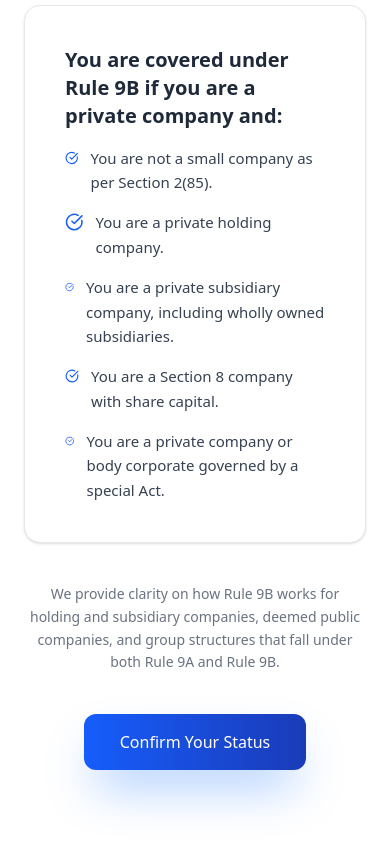
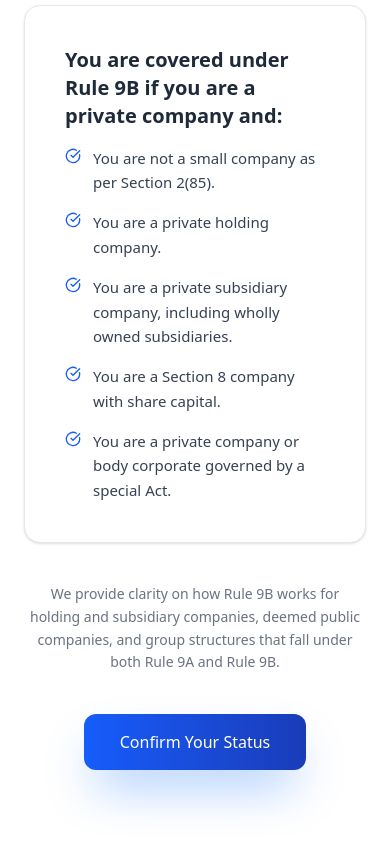
Before and after one commit to Dhanalakshmisherugar14/landingpage, a React (Vite) app: page / in a window 390 px wide. Shown: the part 3285-4129 px from the top of the page. Built offline with nearby package versions, Linux system fonts and the light colour scheme; a web font is replaced by a local one.

Commit message:
check circle changed

```diff
--- a/src/components/Apply.jsx
+++ b/src/components/Apply.jsx
@@ -25,27 +25,27 @@ const Apply = () => {
 
           <ul className="space-y-4 text-gray-700 text-[15px] leading-relaxed">
             <li className="flex items-start gap-3">
-              <CheckCircle className="text-blue-600 mt-0.5" size={20} />
+              <CheckCircle className="text-blue-600 mt-0.5 flex-shrink-0 w-4 h-4 md:w-5 md:h-5" />
               You are not a small company as per Section 2(85).
             </li>
 
             <li className="flex items-start gap-3">
-              <CheckCircle className="text-blue-600 mt-0.5" size={20} />
+              <CheckCircle className="text-blue-600 mt-0.5 flex-shrink-0 w-4 h-4 md:w-5 md:h-5" />
               You are a private holding company.
             </li>
 
             <li className="flex items-start gap-3">
-              <CheckCircle className="text-blue-600 mt-0.5" size={20} />
+              <CheckCircle className="text-blue-600 mt-0.5 flex-shrink-0 w-4 h-4 md:w-5 md:h-5" />
               You are a private subsidiary company, including wholly owned subsidiaries.
             </li>
 
             <li className="flex items-start gap-3">
-              <CheckCircle className="text-blue-600 mt-0.5" size={20} />
+              <CheckCircle className="text-blue-600 mt-0.5 flex-shrink-0 w-4 h-4 md:w-5 md:h-5" />
               You are a Section 8 company with share capital.
             </li>
 
             <li className="flex items-start gap-3">
-              <CheckCircle className="text-blue-600 mt-0.5" size={20} />
+              <CheckCircle className="text-blue-600 mt-0.5 flex-shrink-0 w-4 h-4 md:w-5 md:h-5" />
               You are a private company or body corporate governed by a special Act.
             </li>
           </ul>
```
